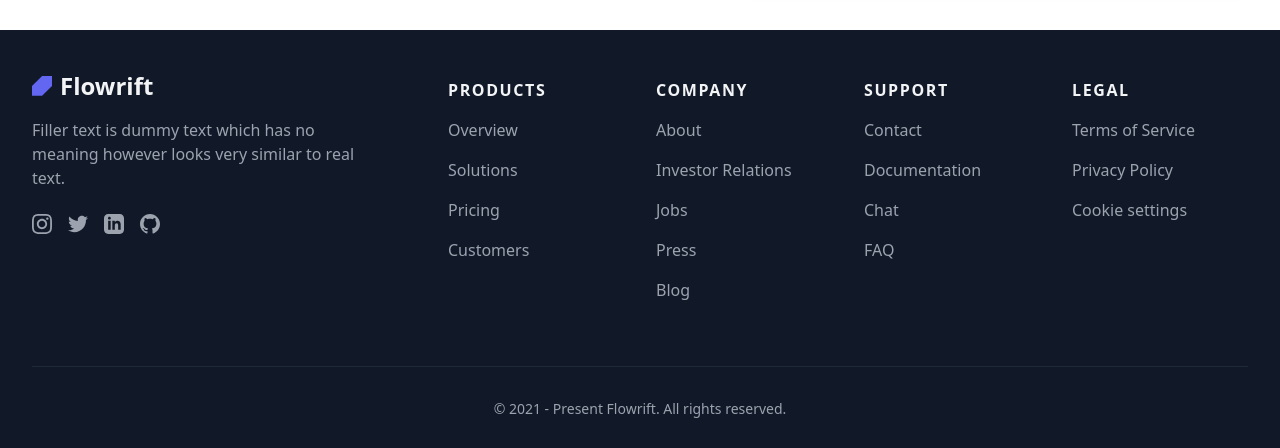
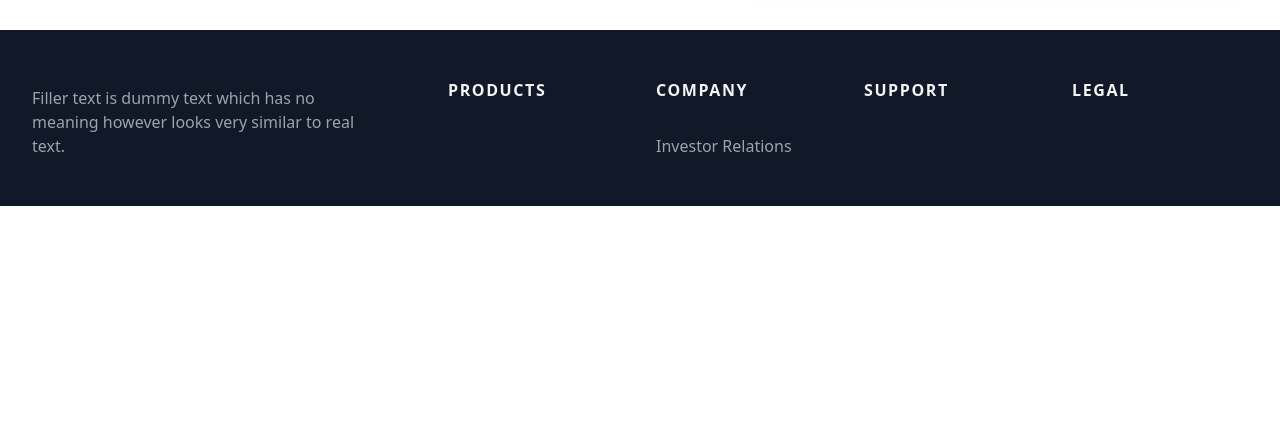
Before and after one commit to lawrence1470/Web-3-hackathon, a Next.js app: page / in a window 1280 px wide. Shown: the part 914-1362 px from the top of the page. After the commit the page ends 1184 px from the top, so only its background shows below. Built offline with nearby package versions, Linux system fonts and the light colour scheme.

Commit message:
comment out a tags

```diff
--- a/components/Footer.tsx
+++ b/components/Footer.tsx
@@ -1,4 +1,4 @@
-import React from 'react';
+import React from "react";
 
 const Footer = () => {
   return (
@@ -8,86 +8,144 @@ const Footer = () => {
           <div className="col-span-full lg:col-span-2">
             {/*logo - start */}
             <div className="lg:-mt-2 mb-4">
-                            <a href="/"
-                               className="inline-flex items-center text-gray-100 text-xl md:text-2xl font-bold gap-2"
-                               aria-label="logo">
-                                <svg width="95" height="94" viewBox="0 0 95 94" className="w-5 h-auto text-indigo-500"
-                                     fill="currentColor" xmlns="http://www.w3.org/2000/svg">
-                                    <path d="M96 0V47L48 94H0V47L48 0H96Z"/>
-                                </svg>
-
-                                Flowrift
-                            </a>
+              {/*<a*/}
+              {/*  className="inline-flex items-center text-gray-100 text-xl md:text-2xl font-bold gap-2"*/}
+              {/*  aria-label="logo"*/}
+              {/*>*/}
+              {/*  <svg*/}
+              {/*    width="95"*/}
+              {/*    height="94"*/}
+              {/*    viewBox="0 0 95 94"*/}
+              {/*    className="w-5 h-auto text-indigo-500"*/}
+              {/*    fill="currentColor"*/}
+              {/*    xmlns="http://www.w3.org/2000/svg"*/}
+              {/*  >*/}
+              {/*    <path d="M96 0V47L48 94H0V47L48 0H96Z" />*/}
+              {/*  </svg>*/}
+              {/*  Flowrift*/}
+              {/*</a>*/}
             </div>
             {/*logo - end */}
 
-                        <p className="text-gray-400 sm:pr-8 mb-6">Filler text is dummy text which has no meaning however
-                            looks very similar to real text.</p>
+            <p className="text-gray-400 sm:pr-8 mb-6">
+              Filler text is dummy text which has no meaning however looks very
+              similar to real text.
+            </p>
 
             {/*social - start */}
             <div className="flex gap-4">
-                            <a href="#" target="_blank"
-                               className="text-gray-400 hover:text-gray-500 active:text-gray-600 transition duration-100">
-                                <svg className="w-5 h-5" width="24" height="24" viewBox="0 0 24 24" fill="currentColor"
-                                     xmlns="http://www.w3.org/2000/svg">
-                                    <path
-                                        d="M12 2.163c3.204 0 3.584.012 4.85.07 3.252.148 4.771 1.691 4.919 4.919.058 1.265.069 1.645.069 4.849 0 3.205-.012 3.584-.069 4.849-.149 3.225-1.664 4.771-4.919 4.919-1.266.058-1.644.07-4.85.07-3.204 0-3.584-.012-4.849-.07-3.26-.149-4.771-1.699-4.919-4.92-.058-1.265-.07-1.644-.07-4.849 0-3.204.013-3.583.07-4.849.149-3.227 1.664-4.771 4.919-4.919 1.266-.057 1.645-.069 4.849-.069zm0-2.163c-3.259 0-3.667.014-4.947.072-4.358.2-6.78 2.618-6.98 6.98-.059 1.281-.073 1.689-.073 4.948 0 3.259.014 3.668.072 4.948.2 4.358 2.618 6.78 6.98 6.98 1.281.058 1.689.072 4.948.072 3.259 0 3.668-.014 4.948-.072 4.354-.2 6.782-2.618 6.979-6.98.059-1.28.073-1.689.073-4.948 0-3.259-.014-3.667-.072-4.947-.196-4.354-2.617-6.78-6.979-6.98-1.281-.059-1.69-.073-4.949-.073zm0 5.838c-3.403 0-6.162 2.759-6.162 6.162s2.759 6.163 6.162 6.163 6.162-2.759 6.162-6.163c0-3.403-2.759-6.162-6.162-6.162zm0 10.162c-2.209 0-4-1.79-4-4 0-2.209 1.791-4 4-4s4 1.791 4 4c0 2.21-1.791 4-4 4zm6.406-11.845c-.796 0-1.441.645-1.441 1.44s.645 1.44 1.441 1.44c.795 0 1.439-.645 1.439-1.44s-.644-1.44-1.439-1.44z"/>
-                                </svg>
-                            </a>
+              {/*<a*/}
+              {/*  href="#"*/}
+              {/*  target="_blank"*/}
+              {/*  className="text-gray-400 hover:text-gray-500 active:text-gray-600 transition duration-100"*/}
+              {/*>*/}
+              {/*  <svg*/}
+              {/*    className="w-5 h-5"*/}
+              {/*    width="24"*/}
+              {/*    height="24"*/}
+              {/*    viewBox="0 0 24 24"*/}
+              {/*    fill="currentColor"*/}
+              {/*    xmlns="http://www.w3.org/2000/svg"*/}
+              {/*  >*/}
+              {/*    <path d="M12 2.163c3.204 0 3.584.012 4.85.07 3.252.148 4.771 1.691 4.919 4.919.058 1.265.069 1.645.069 4.849 0 3.205-.012 3.584-.069 4.849-.149 3.225-1.664 4.771-4.919 4.919-1.266.058-1.644.07-4.85.07-3.204 0-3.584-.012-4.849-.07-3.26-.149-4.771-1.699-4.919-4.92-.058-1.265-.07-1.644-.07-4.849 0-3.204.013-3.583.07-4.849.149-3.227 1.664-4.771 4.919-4.919 1.266-.057 1.645-.069 4.849-.069zm0-2.163c-3.259 0-3.667.014-4.947.072-4.358.2-6.78 2.618-6.98 6.98-.059 1.281-.073 1.689-.073 4.948 0 3.259.014 3.668.072 4.948.2 4.358 2.618 6.78 6.98 6.98 1.281.058 1.689.072 4.948.072 3.259 0 3.668-.014 4.948-.072 4.354-.2 6.782-2.618 6.979-6.98.059-1.28.073-1.689.073-4.948 0-3.259-.014-3.667-.072-4.947-.196-4.354-2.617-6.78-6.979-6.98-1.281-.059-1.69-.073-4.949-.073zm0 5.838c-3.403 0-6.162 2.759-6.162 6.162s2.759 6.163 6.162 6.163 6.162-2.759 6.162-6.163c0-3.403-2.759-6.162-6.162-6.162zm0 10.162c-2.209 0-4-1.79-4-4 0-2.209 1.791-4 4-4s4 1.791 4 4c0 2.21-1.791 4-4 4zm6.406-11.845c-.796 0-1.441.645-1.441 1.44s.645 1.44 1.441 1.44c.795 0 1.439-.645 1.439-1.44s-.644-1.44-1.439-1.44z" />*/}
+              {/*  </svg>*/}
+              {/*</a>*/}
 
-                            <a href="#" target="_blank"
-                               className="text-gray-400 hover:text-gray-500 active:text-gray-600 transition duration-100">
-                                <svg className="w-5 h-5" width="24" height="24" viewBox="0 0 24 24" fill="currentColor"
-                                     xmlns="http://www.w3.org/2000/svg">
-                                    <path
-                                        d="M24 4.557c-.883.392-1.832.656-2.828.775 1.017-.609 1.798-1.574 2.165-2.724-.951.564-2.005.974-3.127 1.195-.897-.957-2.178-1.555-3.594-1.555-3.179 0-5.515 2.966-4.797 6.045-4.091-.205-7.719-2.165-10.148-5.144-1.29 2.213-.669 5.108 1.523 6.574-.806-.026-1.566-.247-2.229-.616-.054 2.281 1.581 4.415 3.949 4.89-.693.188-1.452.232-2.224.084.626 1.956 2.444 3.379 4.6 3.419-2.07 1.623-4.678 2.348-7.29 2.04 2.179 1.397 4.768 2.212 7.548 2.212 9.142 0 14.307-7.721 13.995-14.646.962-.695 1.797-1.562 2.457-2.549z"/>
-                                </svg>
-                            </a>
+              {/*<a*/}
+              {/*  href="#"*/}
+              {/*  target="_blank"*/}
+              {/*  className="text-gray-400 hover:text-gray-500 active:text-gray-600 transition duration-100"*/}
+              {/*>*/}
+              {/*  <svg*/}
+              {/*    className="w-5 h-5"*/}
+              {/*    width="24"*/}
+              {/*    height="24"*/}
+              {/*    viewBox="0 0 24 24"*/}
+              {/*    fill="currentColor"*/}
+              {/*    xmlns="http://www.w3.org/2000/svg"*/}
+              {/*  >*/}
+              {/*    <path d="M24 4.557c-.883.392-1.832.656-2.828.775 1.017-.609 1.798-1.574 2.165-2.724-.951.564-2.005.974-3.127 1.195-.897-.957-2.178-1.555-3.594-1.555-3.179 0-5.515 2.966-4.797 6.045-4.091-.205-7.719-2.165-10.148-5.144-1.29 2.213-.669 5.108 1.523 6.574-.806-.026-1.566-.247-2.229-.616-.054 2.281 1.581 4.415 3.949 4.89-.693.188-1.452.232-2.224.084.626 1.956 2.444 3.379 4.6 3.419-2.07 1.623-4.678 2.348-7.29 2.04 2.179 1.397 4.768 2.212 7.548 2.212 9.142 0 14.307-7.721 13.995-14.646.962-.695 1.797-1.562 2.457-2.549z" />*/}
+              {/*  </svg>*/}
+              {/*</a>*/}
 
-                            <a href="#" target="_blank"
-                               className="text-gray-400 hover:text-gray-500 active:text-gray-600 transition duration-100">
-                                <svg className="w-5 h-5" width="24" height="24" viewBox="0 0 24 24" fill="currentColor"
-                                     xmlns="http://www.w3.org/2000/svg">
-                                    <path
-                                        d="M19 0h-14c-2.761 0-5 2.239-5 5v14c0 2.761 2.239 5 5 5h14c2.762 0 5-2.239 5-5v-14c0-2.761-2.238-5-5-5zm-11 19h-3v-11h3v11zm-1.5-12.268c-.966 0-1.75-.79-1.75-1.764s.784-1.764 1.75-1.764 1.75.79 1.75 1.764-.783 1.764-1.75 1.764zm13.5 12.268h-3v-5.604c0-3.368-4-3.113-4 0v5.604h-3v-11h3v1.765c1.396-2.586 7-2.777 7 2.476v6.759z"/>
-                                </svg>
-                            </a>
+              {/*<a*/}
+              {/*  href="#"*/}
+              {/*  target="_blank"*/}
+              {/*  className="text-gray-400 hover:text-gray-500 active:text-gray-600 transition duration-100"*/}
+              {/*>*/}
+              {/*  <svg*/}
+              {/*    className="w-5 h-5"*/}
+              {/*    width="24"*/}
+              {/*    height="24"*/}
+              {/*    viewBox="0 0 24 24"*/}
+              {/*    fill="currentColor"*/}
+              {/*    xmlns="http://www.w3.org/2000/svg"*/}
+              {/*  >*/}
+              {/*    <path d="M19 0h-14c-2.761 0-5 2.239-5 5v14c0 2.761 2.239 5 5 5h14c2.762 0 5-2.239 5-5v-14c0-2.761-2.238-5-5-5zm-11 19h-3v-11h3v11zm-1.5-12.268c-.966 0-1.75-.79-1.75-1.764s.784-1.764 1.75-1.764 1.75.79 1.75 1.764-.783 1.764-1.75 1.764zm13.5 12.268h-3v-5.604c0-3.368-4-3.113-4 0v5.604h-3v-11h3v1.765c1.396-2.586 7-2.777 7 2.476v6.759z" />*/}
+              {/*  </svg>*/}
+              {/*</a>*/}
 
-                            <a href="#" target="_blank"
-                               className="text-gray-400 hover:text-gray-500 active:text-gray-600 transition duration-100">
-                                <svg className="w-5 h-5" width="24" height="24" viewBox="0 0 24 24" fill="currentColor"
-                                     xmlns="http://www.w3.org/2000/svg">
-                                    <path
-                                        d="M12 0c-6.626 0-12 5.373-12 12 0 5.302 3.438 9.8 8.207 11.387.599.111.793-.261.793-.577v-2.234c-3.338.726-4.033-1.416-4.033-1.416-.546-1.387-1.333-1.756-1.333-1.756-1.089-.745.083-.729.083-.729 1.205.084 1.839 1.237 1.839 1.237 1.07 1.834 2.807 1.304 3.492.997.107-.775.418-1.305.762-1.604-2.665-.305-5.467-1.334-5.467-5.931 0-1.311.469-2.381 1.236-3.221-.124-.303-.535-1.524.117-3.176 0 0 1.008-.322 3.301 1.23.957-.266 1.983-.399 3.003-.404 1.02.005 2.047.138 3.006.404 2.291-1.552 3.297-1.23 3.297-1.23.653 1.653.242 2.874.118 3.176.77.84 1.235 1.911 1.235 3.221 0 4.609-2.807 5.624-5.479 5.921.43.372.823 1.102.823 2.222v3.293c0 .319.192.694.801.576 4.765-1.589 8.199-6.086 8.199-11.386 0-6.627-5.373-12-12-12z"/>
-                                </svg>
-                            </a>
+              {/*<a*/}
+              {/*  href="#"*/}
+              {/*  target="_blank"*/}
+              {/*  className="text-gray-400 hover:text-gray-500 active:text-gray-600 transition duration-100"*/}
+              {/*>*/}
+              {/*  <svg*/}
+              {/*    className="w-5 h-5"*/}
+              {/*    width="24"*/}
+              {/*    height="24"*/}
+              {/*    viewBox="0 0 24 24"*/}
+              {/*    fill="currentColor"*/}
+              {/*    xmlns="http://www.w3.org/2000/svg"*/}
+              {/*  >*/}
+              {/*    <path d="M12 0c-6.626 0-12 5.373-12 12 0 5.302 3.438 9.8 8.207 11.387.599.111.793-.261.793-.577v-2.234c-3.338.726-4.033-1.416-4.033-1.416-.546-1.387-1.333-1.756-1.333-1.756-1.089-.745.083-.729.083-.729 1.205.084 1.839 1.237 1.839 1.237 1.07 1.834 2.807 1.304 3.492.997.107-.775.418-1.305.762-1.604-2.665-.305-5.467-1.334-5.467-5.931 0-1.311.469-2.381 1.236-3.221-.124-.303-.535-1.524.117-3.176 0 0 1.008-.322 3.301 1.23.957-.266 1.983-.399 3.003-.404 1.02.005 2.047.138 3.006.404 2.291-1.552 3.297-1.23 3.297-1.23.653 1.653.242 2.874.118 3.176.77.84 1.235 1.911 1.235 3.221 0 4.609-2.807 5.624-5.479 5.921.43.372.823 1.102.823 2.222v3.293c0 .319.192.694.801.576 4.765-1.589 8.199-6.086 8.199-11.386 0-6.627-5.373-12-12-12z" />*/}
+              {/*  </svg>*/}
+              {/*</a>*/}
             </div>
             {/*social - end */}
           </div>
 
           {/*nav - start */}
           <div>
-                        <div className="text-gray-100 font-bold tracking-widest uppercase mb-4">Products</div>
+            <div className="text-gray-100 font-bold tracking-widest uppercase mb-4">
+              Products
+            </div>
 
             <nav className="flex flex-col gap-4">
               <div>
-                                <a href="#"
-                                   className="text-gray-400 hover:text-indigo-500 active:text-indigo-600 transition duration-100">Overview</a>
+                {/*<a*/}
+                {/*  href="#"*/}
+                {/*  className="text-gray-400 hover:text-indigo-500 active:text-indigo-600 transition duration-100"*/}
+                {/*>*/}
+                {/*  Overview*/}
+                {/*</a>*/}
               </div>
 
               <div>
-                                <a href="#"
-                                   className="text-gray-400 hover:text-indigo-500 active:text-indigo-600 transition duration-100">Solutions</a>
+                {/*<a*/}
+                {/*  href="#"*/}
+                {/*  className="text-gray-400 hover:text-indigo-500 active:text-indigo-600 transition duration-100"*/}
+                {/*>*/}
+                {/*  Solutions*/}
+                {/*</a>*/}
               </div>
 
               <div>
-                                <a href="#"
-                                   className="text-gray-400 hover:text-indigo-500 active:text-indigo-600 transition duration-100">Pricing</a>
+                {/*<a*/}
+                {/*  href="#"*/}
+                {/*  className="text-gray-400 hover:text-indigo-500 active:text-indigo-600 transition duration-100"*/}
+                {/*>*/}
+                {/*  Pricing*/}
+                {/*</a>*/}
               </div>
 
               <div>
-                                <a href="#"
-                                   className="text-gray-400 hover:text-indigo-500 active:text-indigo-600 transition duration-100">Customers</a>
+                {/*<a*/}
+                {/*  href="#"*/}
+                {/*  className="text-gray-400 hover:text-indigo-500 active:text-indigo-600 transition duration-100"*/}
+                {/*>*/}
+                {/*  Customers*/}
+                {/*</a>*/}
               </div>
             </nav>
           </div>
@@ -95,33 +153,54 @@ const Footer = () => {
 
           {/*nav - start */}
           <div>
-                        <div className="text-gray-100 font-bold tracking-widest uppercase mb-4">Company</div>
+            <div className="text-gray-100 font-bold tracking-widest uppercase mb-4">
+              Company
+            </div>
 
             <nav className="flex flex-col gap-4">
               <div>
-                                <a href="#"
-                                   className="text-gray-400 hover:text-indigo-500 active:text-indigo-600 transition duration-100">About</a>
+                {/*<a*/}
+                {/*  href="#"*/}
+                {/*  className="text-gray-400 hover:text-indigo-500 active:text-indigo-600 transition duration-100"*/}
+                {/*>*/}
+                {/*  About*/}
+                {/*</a>*/}
               </div>
 
               <div>
-                                <a href="#"
-                                   className="text-gray-400 hover:text-indigo-500 active:text-indigo-600 transition duration-100">Investor
-                                    Relations</a>
+                <a
+                  href="#"
+                  className="text-gray-400 hover:text-indigo-500 active:text-indigo-600 transition duration-100"
+                >
+                  Investor Relations
+                </a>
               </div>
 
               <div>
-                                <a href="#"
-                                   className="text-gray-400 hover:text-indigo-500 active:text-indigo-600 transition duration-100">Jobs</a>
+                {/*<a*/}
+                {/*  href="#"*/}
+                {/*  className="text-gray-400 hover:text-indigo-500 active:text-indigo-600 transition duration-100"*/}
+                {/*>*/}
+                {/*  Jobs*/}
+                {/*</a>*/}
               </div>
 
               <div>
-                                <a href="#"
-                                   className="text-gray-400 hover:text-indigo-500 active:text-indigo-600 transition duration-100">Press</a>
+                {/*<a*/}
+                {/*  href="#"*/}
+                {/*  className="text-gray-400 hover:text-indigo-500 active:text-indigo-600 transition duration-100"*/}
+                {/*>*/}
+                {/*  Press*/}
+                {/*</a>*/}
               </div>
 
               <div>
-                                <a href="#"
-                                   className="text-gray-400 hover:text-indigo-500 active:text-indigo-600 transition duration-100">Blog</a>
+                {/*<a*/}
+                {/*  href="#"*/}
+                {/*  className="text-gray-400 hover:text-indigo-500 active:text-indigo-600 transition duration-100"*/}
+                {/*>*/}
+                {/*  Blog*/}
+                {/*</a>*/}
               </div>
             </nav>
           </div>
@@ -129,27 +208,45 @@ const Footer = () => {
 
           {/*nav - start */}
           <div>
-                        <div className="text-gray-100 font-bold tracking-widest uppercase mb-4">Support</div>
+            <div className="text-gray-100 font-bold tracking-widest uppercase mb-4">
+              Support
+            </div>
 
             <nav className="flex flex-col gap-4">
               <div>
-                                <a href="#"
-                                   className="text-gray-400 hover:text-indigo-500 active:text-indigo-600 transition duration-100">Contact</a>
+                {/*<a*/}
+                {/*  href="#"*/}
+                {/*  className="text-gray-400 hover:text-indigo-500 active:text-indigo-600 transition duration-100"*/}
+                {/*>*/}
+                {/*  Contact*/}
+                {/*</a>*/}
               </div>
 
               <div>
-                                <a href="#"
-                                   className="text-gray-400 hover:text-indigo-500 active:text-indigo-600 transition duration-100">Documentation</a>
+                {/*<a*/}
+                {/*  href="#"*/}
+                {/*  className="text-gray-400 hover:text-indigo-500 active:text-indigo-600 transition duration-100"*/}
+                {/*>*/}
+                {/*  Documentation*/}
+                {/*</a>*/}
               </div>
 
               <div>
-                                <a href="#"
-                                   className="text-gray-400 hover:text-indigo-500 active:text-indigo-600 transition duration-100">Chat</a>
+                {/*<a*/}
+                {/*  href="#"*/}
+                {/*  className="text-gray-400 hover:text-indigo-500 active:text-indigo-600 transition duration-100"*/}
+                {/*>*/}
+                {/*  Chat*/}
+                {/*</a>*/}
               </div>
 
               <div>
-                                <a href="#"
-                                   className="text-gray-400 hover:text-indigo-500 active:text-indigo-600 transition duration-100">FAQ</a>
+                {/*<a*/}
+                {/*  href="#"*/}
+                {/*  className="text-gray-400 hover:text-indigo-500 active:text-indigo-600 transition duration-100"*/}
+                {/*>*/}
+                {/*  FAQ*/}
+                {/*</a>*/}
               </div>
             </nav>
           </div>
@@ -157,37 +254,47 @@ const Footer = () => {
 
           {/*nav - start */}
           <div>
-                        <div className="text-gray-100 font-bold tracking-widest uppercase mb-4">Legal</div>
+            <div className="text-gray-100 font-bold tracking-widest uppercase mb-4">
+              Legal
+            </div>
 
             <nav className="flex flex-col gap-4">
               <div>
-                                <a href="#"
-                                   className="text-gray-400 hover:text-indigo-500 active:text-indigo-600 transition duration-100">Terms
-                                    of Service</a>
+                {/*<a*/}
+                {/*  href="#"*/}
+                {/*  className="text-gray-400 hover:text-indigo-500 active:text-indigo-600 transition duration-100"*/}
+                {/*>*/}
+                {/*  Terms of Service*/}
+                {/*</a>*/}
               </div>
 
               <div>
-                                <a href="#"
-                                   className="text-gray-400 hover:text-indigo-500 active:text-indigo-600 transition duration-100">Privacy
-                                    Policy</a>
+                {/*<a*/}
+                {/*  href="#"*/}
+                {/*  className="text-gray-400 hover:text-indigo-500 active:text-indigo-600 transition duration-100"*/}
+                {/*>*/}
+                {/*  Privacy Policy*/}
+                {/*</a>*/}
               </div>
 
               <div>
-                                <a href="#"
-                                   className="text-gray-400 hover:text-indigo-500 active:text-indigo-600 transition duration-100">Cookie
-                                    settings</a>
+                {/*<a*/}
+                {/*  href="#"*/}
+                {/*  className="text-gray-400 hover:text-indigo-500 active:text-indigo-600 transition duration-100"*/}
+                {/*>*/}
+                {/*  Cookie settings*/}
+                {/*</a>*/}
               </div>
             </nav>
           </div>
           {/*nav - end */}
         </div>
 
-                <div className="text-gray-400 text-sm text-center border-t border-gray-800 py-8">© 2021 - Present
-                    Flowrift. All rights reserved.
-                </div>
+        {/*<div className="text-gray-400 text-sm text-center border-t border-gray-800 py-8">*/}
+        {/*  © 2021 - Present Flowrift. All rights reserved.*/}
+        {/*</div>*/}
       </footer>
     </div>
-
   );
 };
 
```
Lines whose indentation alone changed are shown as unchanged.
